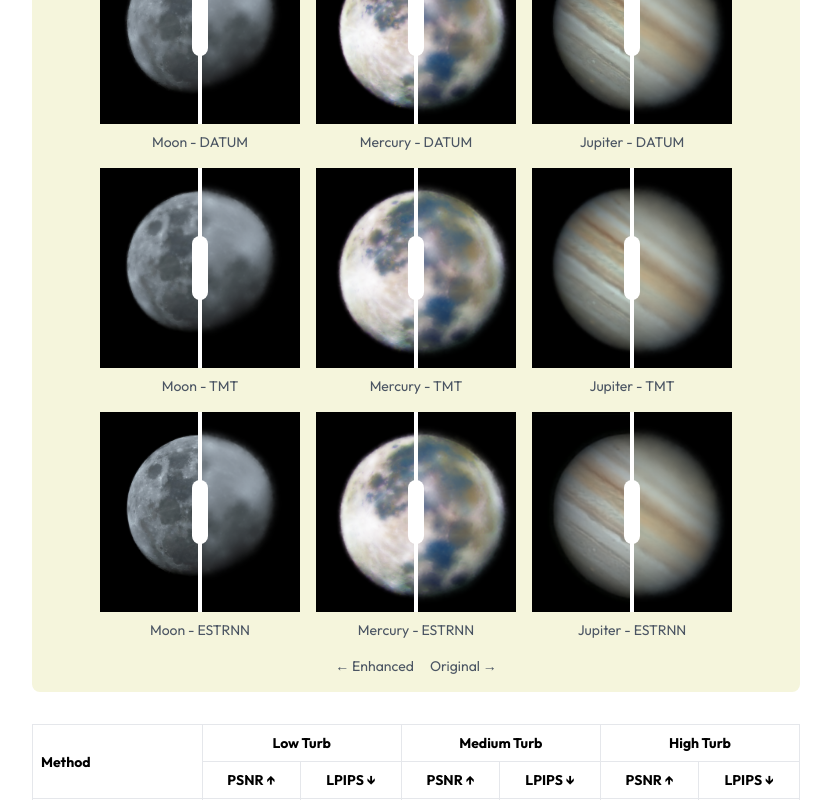
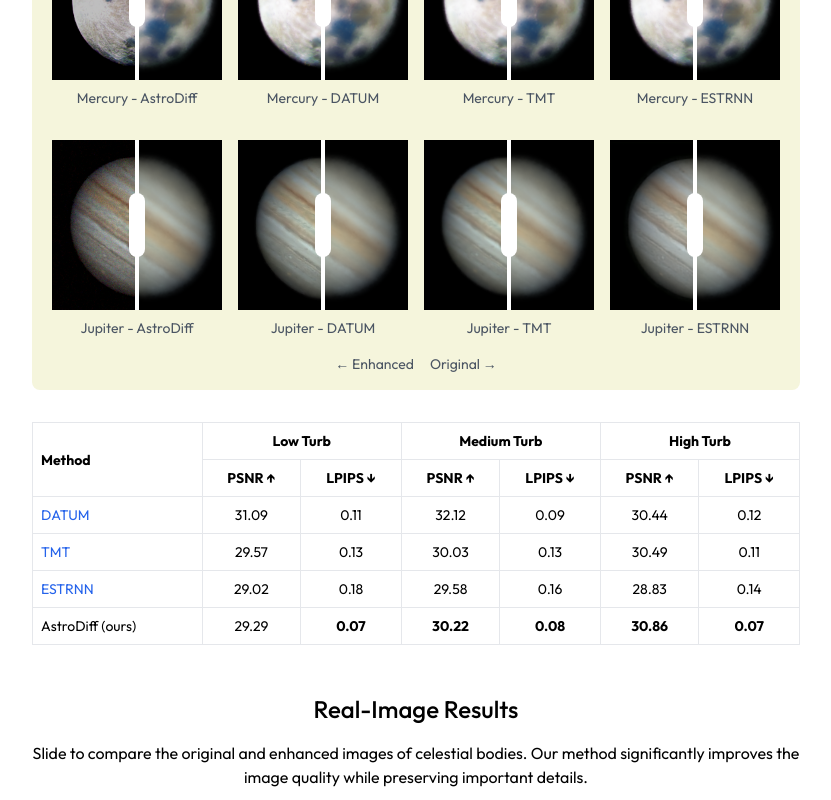
Before and after one commit to joonyeoup/web, a Next.js app: page / in a window 1280 px wide. Shown: the part 1840-2640 px from the top of the page, without its empty margins (352-1183 px from the left). Built offline with nearby package versions, Linux system fonts and the light colour scheme.

Commit message:
new comp

```diff
--- a/app/page.tsx
+++ b/app/page.tsx
@@ -3,11 +3,11 @@ import Link from "next/link"
 import { Sidebar } from "../components/Sidebar"
 import { Button } from "../components/ui/button"
 import { ImageComparisonSlider } from "../components/ImageComparisonSlider"
-import React from "react"
+import React from "react" // Added import for React
 
 export default function Page() {
   const authors = [
-    { name: "Joonyeoup Kim", link: "https://www.linkedin.com/in/joonyeoup-kim-233881226/" },
+    { name: "Joonyeoup Kim", link: "#" },
     { name: "Yu Yuan", link: "https://yuanyuspace.cn/about/" },
     { name: "Xingguang Zhang", link: "https://xg416.github.io/" },
     { name: "Xijun Wang", link: "https://www.linkedin.com/in/xijun-wang-747475208/" },
@@ -91,27 +91,28 @@ export default function Page() {
     // AstroDiff comparisons
     [
       { original: "/images/moon.png", enhanced: "/images/bdm_moon.png", alt: "Moon - AstroDiff" },
-      { original: "/images/merc.png", enhanced: "/images/bdm_merc.png", alt: "Mercury - AstroDiff" },
-      { original: "/images/jupiterb.png", enhanced: "/images/bdm_jup.png", alt: "Jupiter - AstroDiff" },
+      { original: "/images/moon.png", enhanced: "/images/datum_moon.png", alt: "Moon - DATUM" },
+      { original: "/images/moon.png", enhanced: "/images/tmt_moon.png", alt: "Moon - TMT" },
+      { original: "/images/moon.png", enhanced: "/images/estrnn_moon.png", alt: "Moon - ESTRNN" },
+
     ],
     // DATUM comparisons
     [
-      { original: "/images/moon.png", enhanced: "/images/datum_moon.png", alt: "Moon - DATUM" },
+      { original: "/images/merc.png", enhanced: "/images/bdm_merc.png", alt: "Mercury - AstroDiff" },
       { original: "/images/merc.png", enhanced: "/images/datum_merc.png", alt: "Mercury - DATUM" },
-      { original: "/images/jupiterb.png", enhanced: "/images/datum_jup.png", alt: "Jupiter - DATUM" },
+      { original: "/images/merc.png", enhanced: "/images/tmt_merc.png", alt: "Mercury - TMT" },
+      { original: "/images/merc.png", enhanced: "/images/estrnn_merc.png", alt: "Mercury - ESTRNN" },
+
     ],
     // TMT comparisons
     [
-      { original: "/images/moon.png", enhanced: "/images/tmt_moon.png", alt: "Moon - TMT" },
-      { original: "/images/merc.png", enhanced: "/images/tmt_merc.png", alt: "Mercury - TMT" },
+      { original: "/images/jupiterb.png", enhanced: "/images/bdm_jup.png", alt: "Jupiter - AstroDiff" },
+      { original: "/images/jupiterb.png", enhanced: "/images/datum_jup.png", alt: "Jupiter - DATUM" },
       { original: "/images/jupiterb.png", enhanced: "/images/tmt_jup.png", alt: "Jupiter - TMT" },
+      { original: "/images/jupiterb.png", enhanced: "/images/estrnn_jup.png", alt: "Jupiter - ESTRNN" },
+
     ],
     // ESTRNN comparisons
-    [
-      { original: "/images/moon.png", enhanced: "/images/estrnn_moon.png", alt: "Moon - ESTRNN" },
-      { original: "/images/merc.png", enhanced: "/images/estrnn_merc.png", alt: "Mercury - ESTRNN" },
-      { original: "/images/jupiterb.png", enhanced: "/images/estrnn_jup.png", alt: "Jupiter - ESTRNN" },
-    ],
   ]
 
   const realImageComparisons = [
@@ -227,21 +228,21 @@ export default function Page() {
                 TMT, ESTRNN) on planetary images with strong synthetic turbulence
               </p>
               <div className="bg-[#f5f5dc] p-4 rounded-lg mb-8">
-                <div className="flex flex-wrap justify-center gap-4">
+                <div className="flex flex-col gap-8">
                   {comparisonImages.map((row, rowIndex) => (
-                    <React.Fragment key={rowIndex}>
+                    <div key={rowIndex} className="flex flex-wrap justify-center gap-4">
                       {row.map((img, index) => (
                         <div key={index} className="flex flex-col items-center">
                           <ImageComparisonSlider
                             originalImage={img.original}
                             enhancedImage={img.enhanced}
                             alt={img.alt}
-                            size={200}
+                            size={170}
                           />
                           <p className="mt-2 text-sm text-gray-600">{img.alt}</p>
                         </div>
                       ))}
-                    </React.Fragment>
+                    </div>
                   ))}
                 </div>
                 <div className="text-center mt-4 text-sm text-gray-600">
@@ -310,7 +311,7 @@ export default function Page() {
             <div id="real-image-results" className="w-full max-w-3xl mb-12">
               <h2 className="text-2xl font-medium mb-4 text-center">Real-Image Results</h2>
               <p className="text-center mb-4">
-                Slide to compare the original and recovered images of different planets. Our method significantly improves
+                Slide to compare the original and enhanced images of celestial bodies. Our method significantly improves
                 the image quality while preserving important details.
               </p>
               <div className="bg-[#f5f5dc] p-4 rounded-lg">
```
